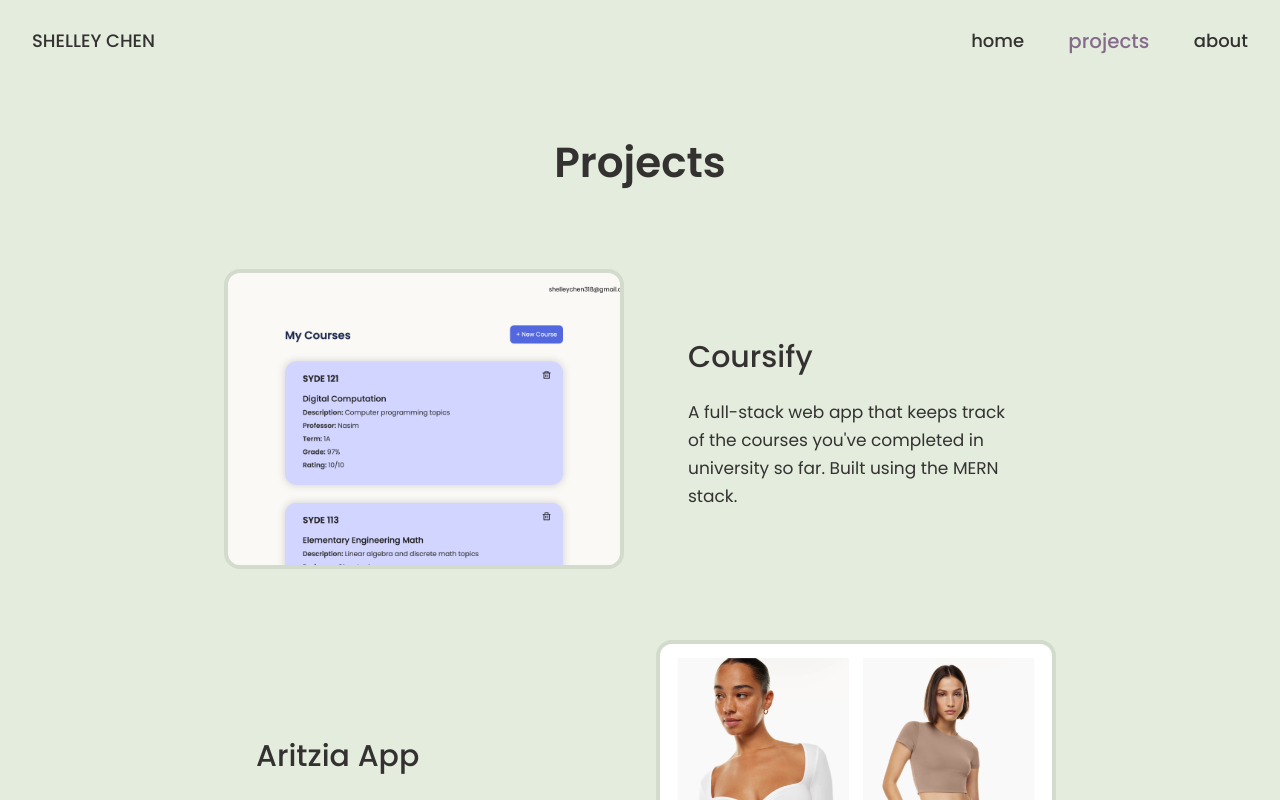
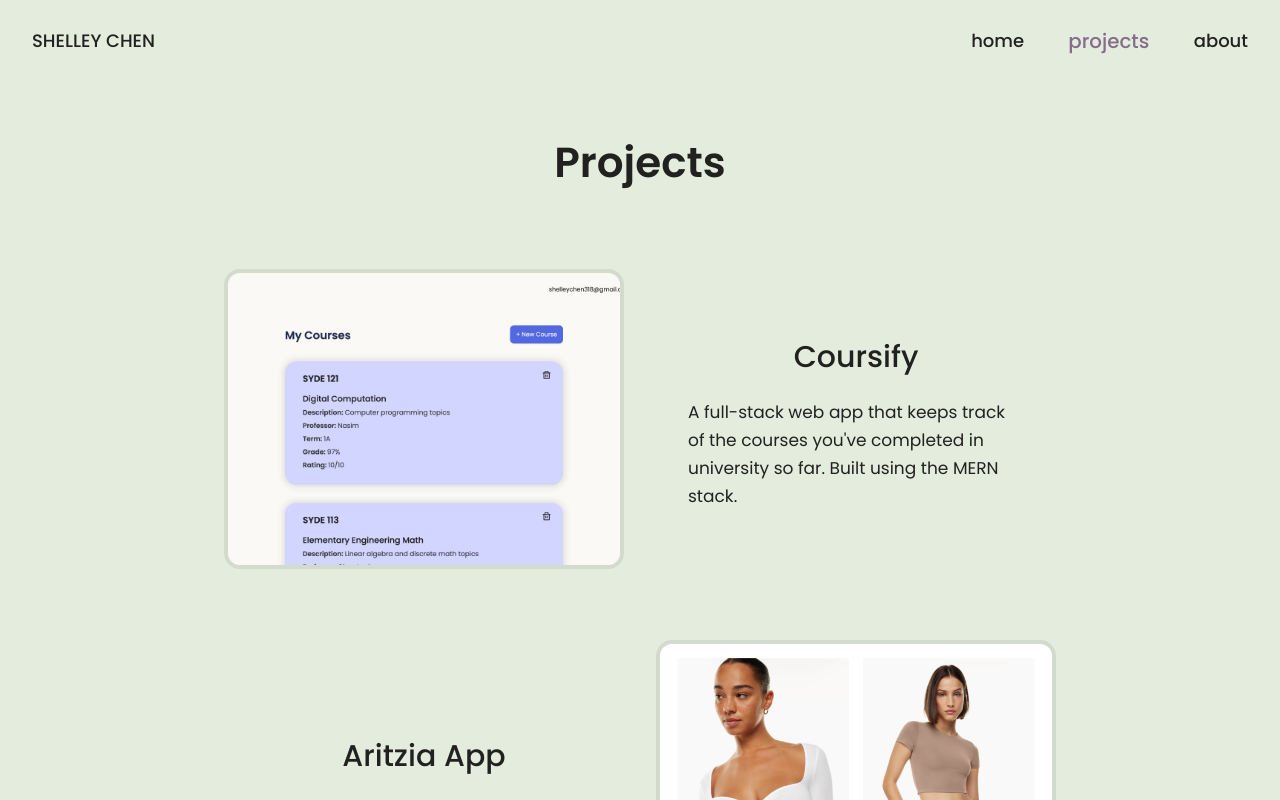
Before and after one commit to shelleychen318/personal-website, a Next.js app: page /projects in a window 1280 px wide. Shown: the top 800 px of the page. Built offline with nearby package versions, Linux system fonts and the light colour scheme.

Commit message:
center aligned project titles in container divs

```diff
--- a/styles/Projects.module.scss
+++ b/styles/Projects.module.scss
@@ -39,13 +39,13 @@
       .info {
         display: flex;
         flex-direction: column;
+        align-items: center;
         padding: 0 2rem;
         width: 400px;
         max-width: 90%;
 
         h3 {
           width: fit-content;
-          text-align: center;
           padding-bottom: 2px;
           background-image: linear-gradient(#000 0 0);
           background-position: 0 100%;
--- a/styles/globals.scss
+++ b/styles/globals.scss
@@ -1,7 +1,7 @@
 :root {
   --bg: #e3ecdd;
   --bg-darker: #d2dbcc;
-  --text: #343231;
+  --text: #212220;
   --accent: #856c8b;
 
   html,
```
